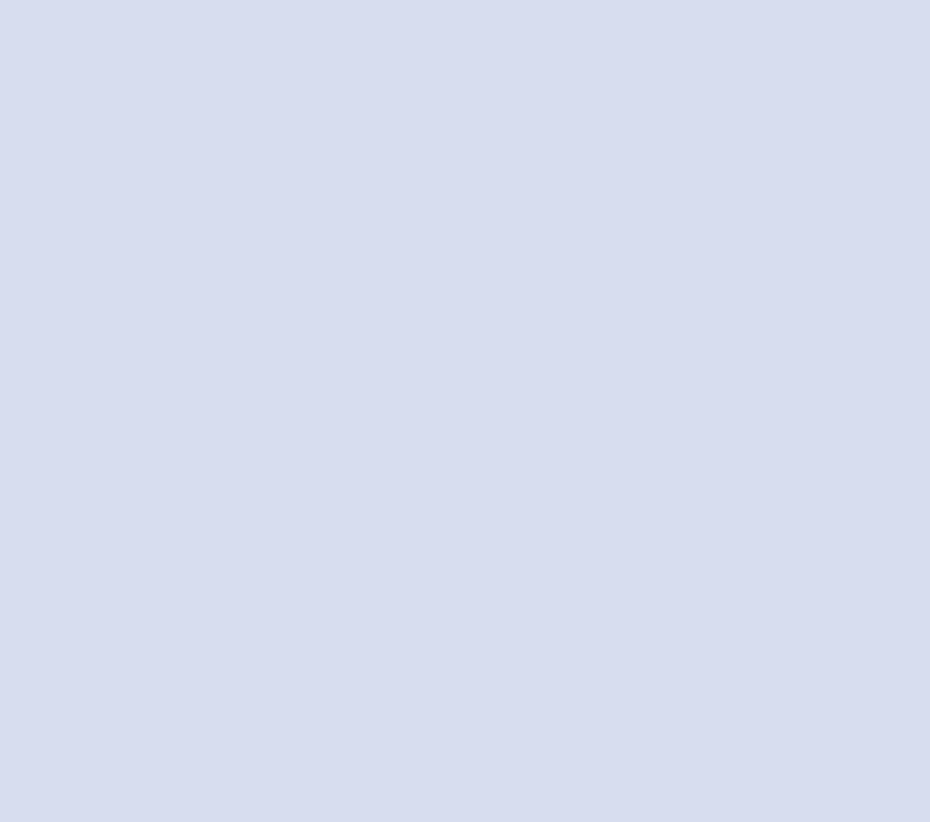
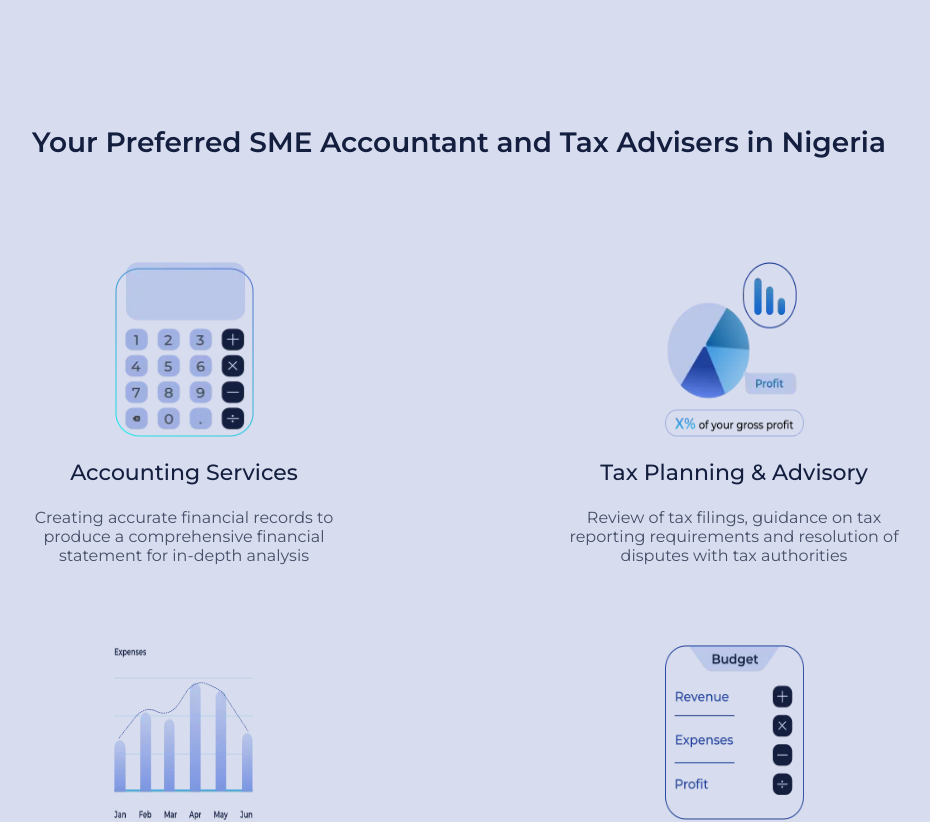
Before and after one commit to nonfungiblehayor/Amb-s-website-, a React (Create React App) app in the folder amb/: page / in a window 1280 px wide. Shown: the part 728-1550 px from the top of the page, without its empty margins (181-1111 px from the left). Before the commit the page ends 800 px from the top, so only its background shows below. Built offline with nearby package versions, Linux system fonts and the light colour scheme.

Commit message:
feat: created service section components

```diff
--- a/amb/src/App.jsx
+++ b/amb/src/App.jsx
@@ -1,12 +1,14 @@
 import style from './App.module.scss';
 import Header from './components/header';
 import Subheader from './components/sub-header';
+import Service from './components/service';
 
 function App() {
   return (
     <div className="App">
       <Header />
       <Subheader />
+      <Service />
     </div>
   );
 }
--- a/amb/src/App.module.scss
+++ b/amb/src/App.module.scss
@@ -123,3 +123,42 @@ body {
     }
   }
 }
+.serviceSection {
+  @include coldisplayStyle();
+  align-items: center;
+  gap: 80px;
+  margin-top: 100px;
+  h2 {
+    font-family: $textFont;
+    font-weight: 600;
+    font-size: 28px;
+    color: $textHeadingColor;
+  }
+  .subSec1 {
+    @include rowdisplayStyle();
+    justify-content: space-around;
+    gap: 200px;
+    .subSecDiv1 {
+      @include coldisplayStyle();
+      align-items: center;
+      img {
+        width: 139px;
+        height: 175px;
+      }
+      p {
+        font-family: $textFont;
+        font-weight: 500;
+        font-size: 22px;
+        color: $textHeadingColor;
+      }
+      span {
+        font-family: $textFont;
+        font-weight: 400;
+        font-size: 16px;
+        color: $normalTextColor;
+        text-align: center;
+        width: 350px;
+      }
+    }
+  }
+}
--- /dev/null
+++ b/amb/src/components/service.jsx
@@ -0,0 +1,30 @@
+import React from 'react';
+import style from '../App.module.scss';
+import Subservice from './sub-service';
+import Frame135 from '../images/Frame 135.webp';
+import Group127 from '../images/Group 127.webp';
+import Group126 from '../images/Group 126.webp';
+import Frame355 from '../images/Frame 355.webp';
+import Group132 from '../images/Group 132.webp';
+import Group131 from '../images/Group 131.webp';
+
+function Service() {
+    return <section className={style.serviceSection}>
+        <h2>
+        Your Preferred SME Accountant and Tax Advisers in Nigeria
+        </h2>
+        <section className={style.subSec1}>
+        <Subservice pfp0={Frame135} txt0='Accounting Services' span0='Creating accurate financial records to produce a comprehensive financial statement for in-depth analysis' />
+        <Subservice pfp0={Group127} txt0='Tax Planning & Advisory' span0='Review of tax filings, guidance on tax reporting requirements and resolution of  disputes with tax authorities' />
+        </section>
+        <section className={style.subSec1}>
+        <Subservice pfp0={Group126} txt0='Accounting System' span0='Designing customized financial templates to cater to your business requirements and produce precise financial records' />
+        <Subservice pfp0={Frame355} txt0='Budget forecast & performance' span0='Creating your budget and evaluating its performance over time through in-depth analysis' />
+        </section>
+        <section className={style.subSec1}>
+        <Subservice pfp0={Group132} txt0='Cashflow forecast and performance' span0='Forecasting of cash-related transactions and analysis of cash inflow and outflow of your business in its day-to-day operations' />
+        <Subservice pfp0={Group131} txt0='Data Analysis & Projection' span0='Analysis of the financial data of your business to provide insights for informed decision-making' />
+        </section>
+    </section>
+}
+export default Service
--- /dev/null
+++ b/amb/src/components/sub-service.jsx
@@ -0,0 +1,15 @@
+import React from 'react';
+import style from '../App.module.scss';
+
+function Subservice(props) {
+    return <div className={style.subSecDiv1}>
+            <img src={props.pfp0} alt='pfp'></img>
+            <p>
+                {props.txt0}
+            </p>
+            <span>
+                {props.span0}
+            </span>
+        </div>
+}
+export default Subservice
```
